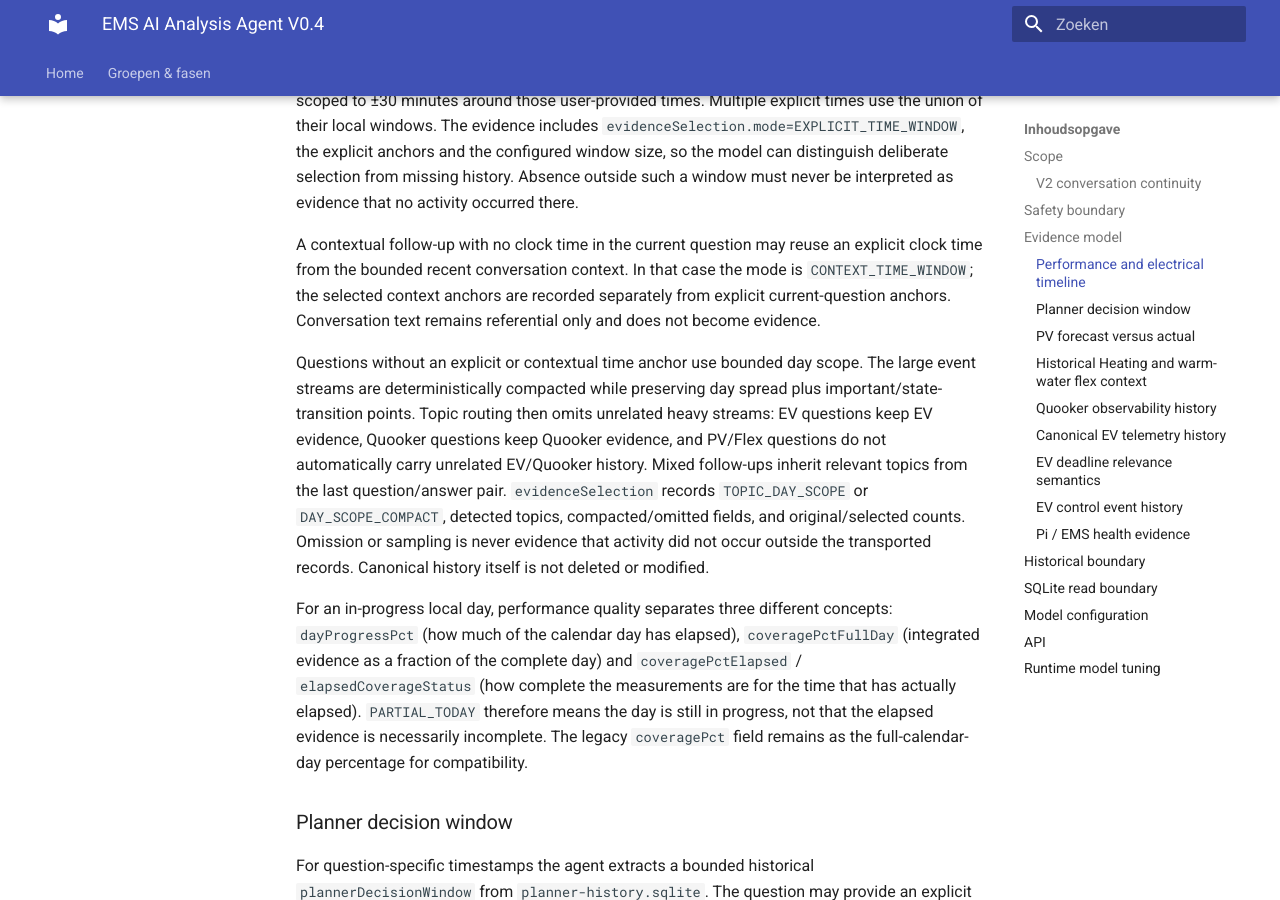
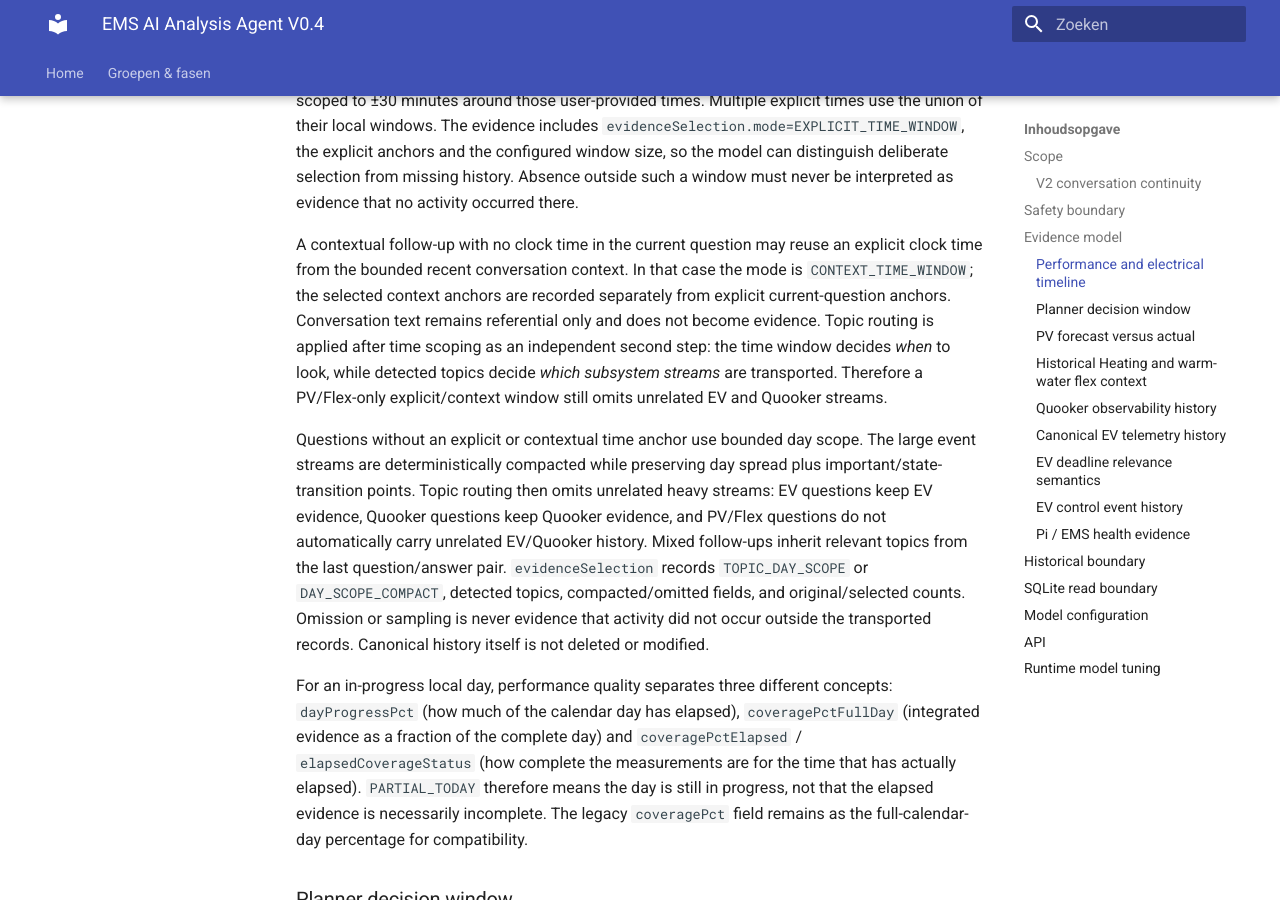
Before and after one commit to OnsKasteeltje/homey-energy-manual, an MkDocs documentation site: the page built from docs/architecture/ems-ai-analysis-agent.md, in a window 1280 px wide and 900 px high, scrolled down 3297 px. Built offline with MkDocs 1.6.1 and Material for MkDocs 9.7.7, drawn with Linux system fonts in a browser that asks for light colours.

Commit message:
docs(ai): make time and topic selection orthogonal

```diff
--- a/docs/architecture/ems-ai-analysis-agent.md
+++ b/docs/architecture/ems-ai-analysis-agent.md
@@ -156,7 +156,11 @@ A contextual follow-up with no clock time in the current question may reuse an
 explicit clock time from the bounded recent conversation context. In that case
 the mode is `CONTEXT_TIME_WINDOW`; the selected context anchors are recorded
 separately from explicit current-question anchors. Conversation text remains
-referential only and does not become evidence.
+referential only and does not become evidence. Topic routing is applied after
+time scoping as an independent second step: the time window decides *when* to
+look, while detected topics decide *which subsystem streams* are transported.
+Therefore a PV/Flex-only explicit/context window still omits unrelated EV and
+Quooker streams.
 
 Questions without an explicit or contextual time anchor use bounded day scope.
 The large event streams are deterministically compacted while preserving day
```
